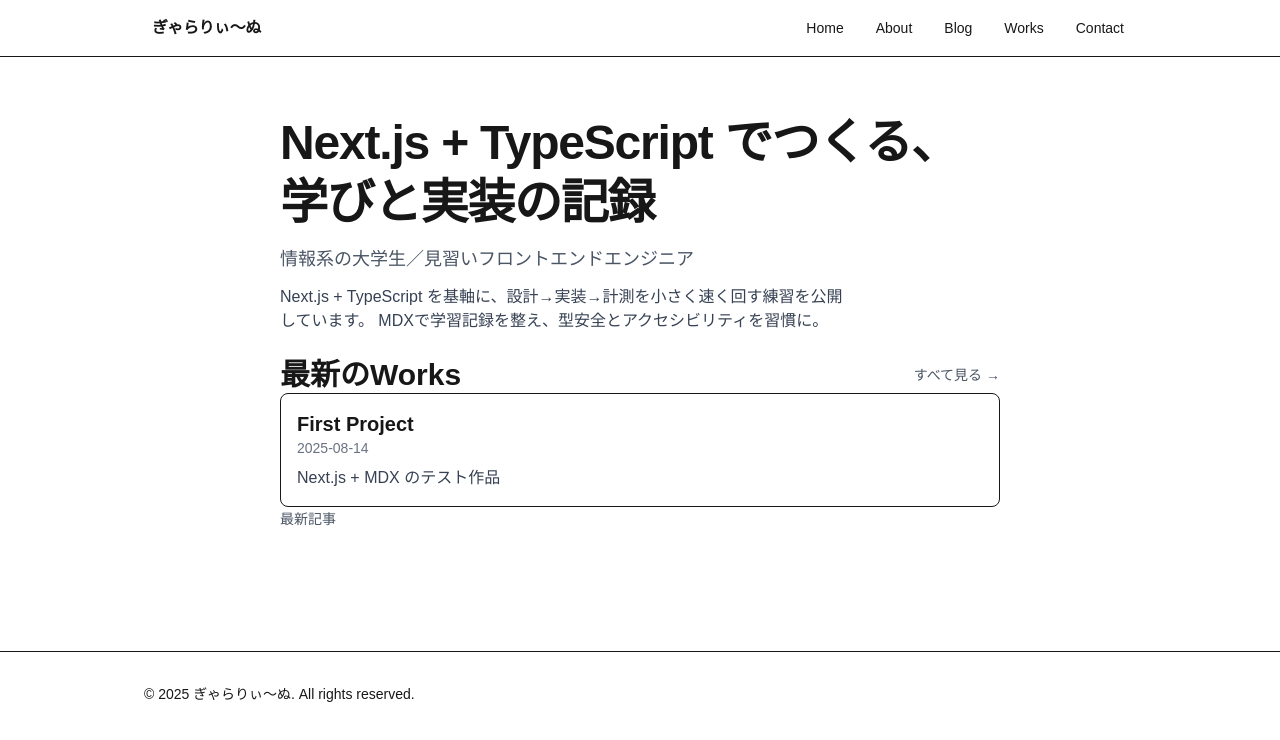
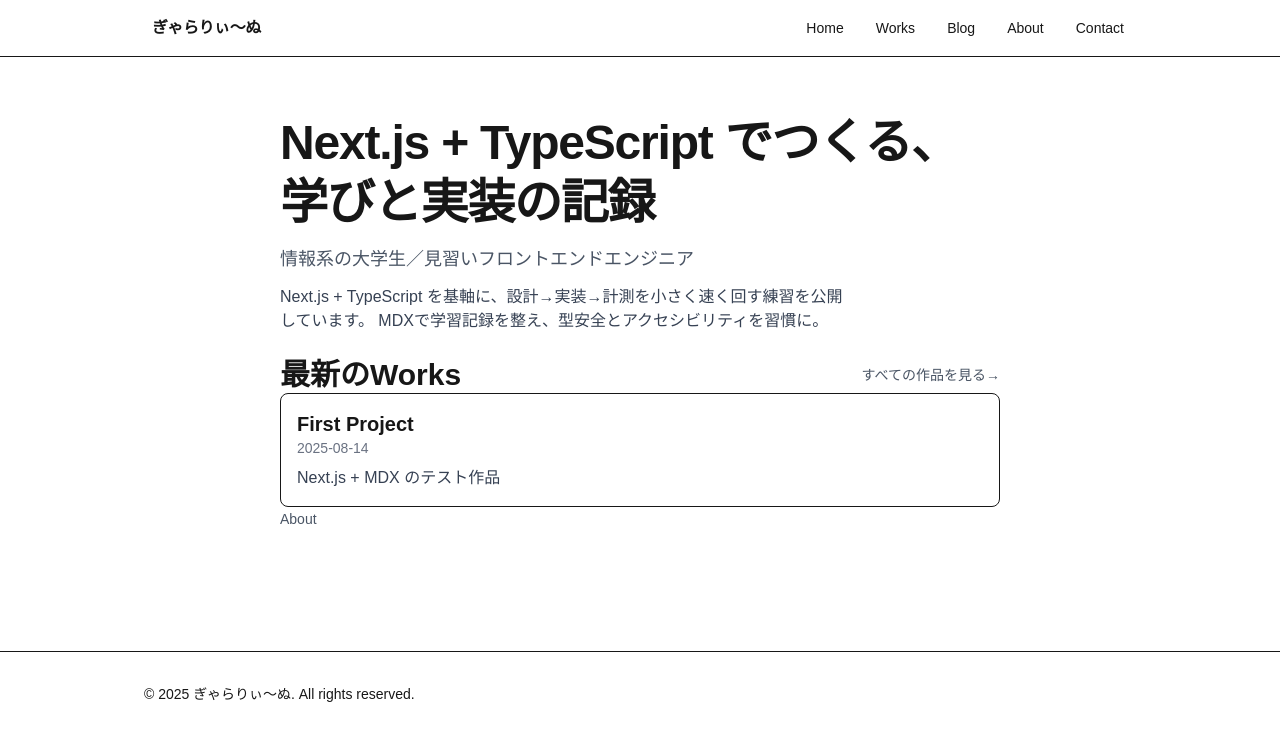
Before and after one commit to Tarutyyyne/Homepage, a Next.js app: page / in a window 1280 px wide. Shown: the top 740 px of the page. Built offline with nearby package versions, Linux system fonts and the light colour scheme; no server answers.

Commit message:
Feature/add about page (#11)
* feat(navigation): Aboutページ,リンクの追加

* feat: h1の調整とaboutページのコンテンツ更新

```diff
--- a/src/app/about/page.tsx
+++ b/src/app/about/page.tsx
@@ -10,7 +10,7 @@ export default function AboutPage() {
   return (
     <main className="mx-auto max-w-3xl p-6 space-y-8">
       <header>
-        <h1 className="text-3xl font-bold">自己紹介</h1>
+        <h1 className="text-3xl font-bold">自己紹介：たるてぃ～ぬ</h1>
         <p className="mt-2 text-gray-700 dark:text-gray-300">
           情報系の学部に通う大学一年生、フロントエンドエンジニアを目指す見習いです！
         </p>
--- a/src/app/page.tsx
+++ b/src/app/page.tsx
@@ -17,7 +17,7 @@ export default function WorksPage() {
             href="/works"
             className="text-sm text-gray-600 dark:text-gray-300 hover:underline"
           >
-            すべて見る →
+            すべての作品を見る→
           </Link>
         </div>
 
@@ -39,22 +39,12 @@ export default function WorksPage() {
             ))}
           </ul>
         )}
-
-        {/* #TODO aboutを作成する */}
-        {/* <Link
-            href="/about"
-            aria-label="About（自己紹介）へ移動"
-            className="text-sm text-gray-600 dark:text-gray-300 hover:underline"
-          >
-            About
-          </Link> */}
-
         <Link
-          href="/blog"
-          aria-label="ブログの最新記事へ移動"
+          href="/about"
+          aria-label="About（自己紹介）へ移動"
           className="text-sm text-gray-600 dark:text-gray-300 hover:underline"
         >
-          最新記事
+          About
         </Link>
       </section>
     </main>
--- a/src/app/works/page.tsx
+++ b/src/app/works/page.tsx
@@ -34,7 +34,7 @@ export default function WorksPage() {
   return (
     // レイアウト側に <main id="content"> がある前提で <section> を使用
     <section className="space-y-6">
-      <h1 className="text-3xl font-bold tracking-tight">Works</h1>
+      <h2 className="text-3xl font-bold tracking-tight">Works</h2>
 
       {items.length === 0 ? (
         <p className="text-muted-foreground">
--- a/src/components/site-header.tsx
+++ b/src/components/site-header.tsx
@@ -4,9 +4,9 @@ import { usePathname } from "next/navigation";
 
 const NAV = [
   { href: "/", label: "Home" },
+  { href: "/works", label: "Works" },
+  { href: "/blog", label: "Blog" },
   { href: "/about", label: "About" },
-  { href: "/blog", label: "Blog" },
-  { href: "/works", label: "Works" },
   { href: "/contact", label: "Contact" },
 ];
 
```
